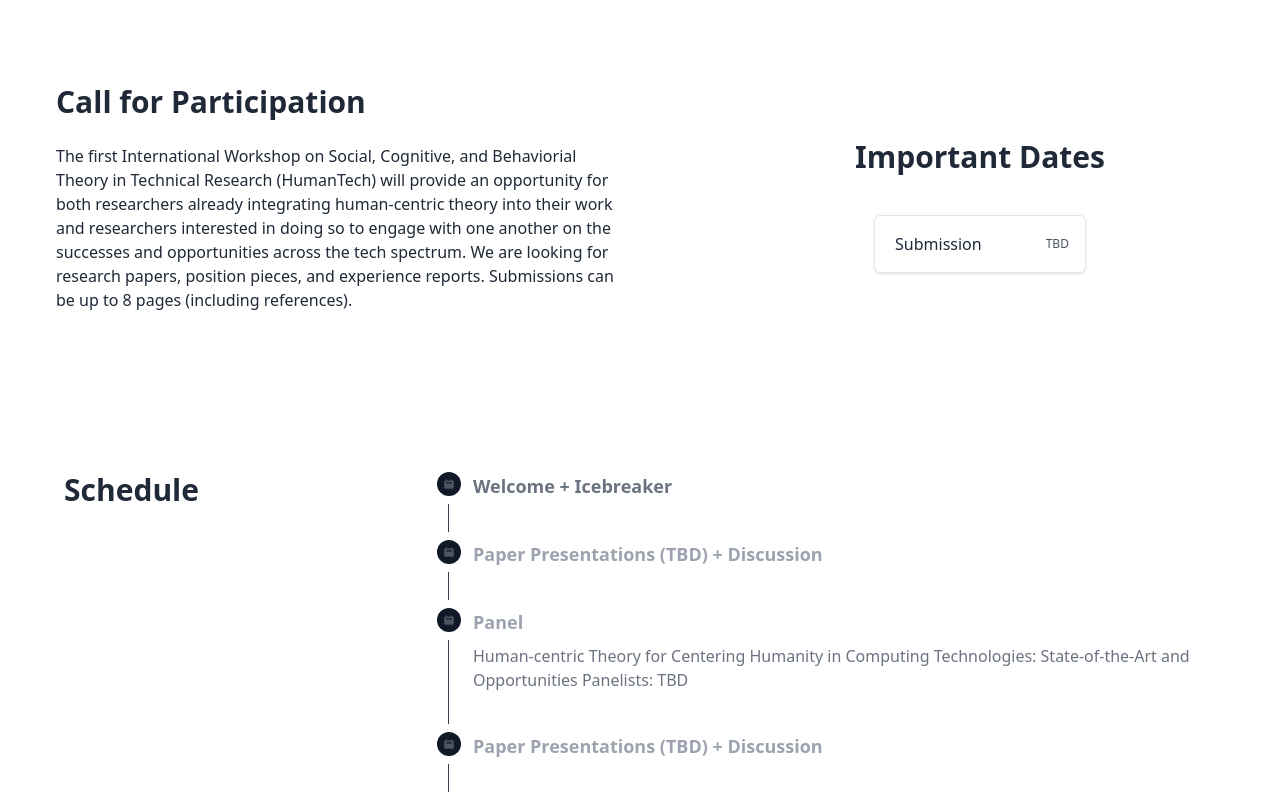
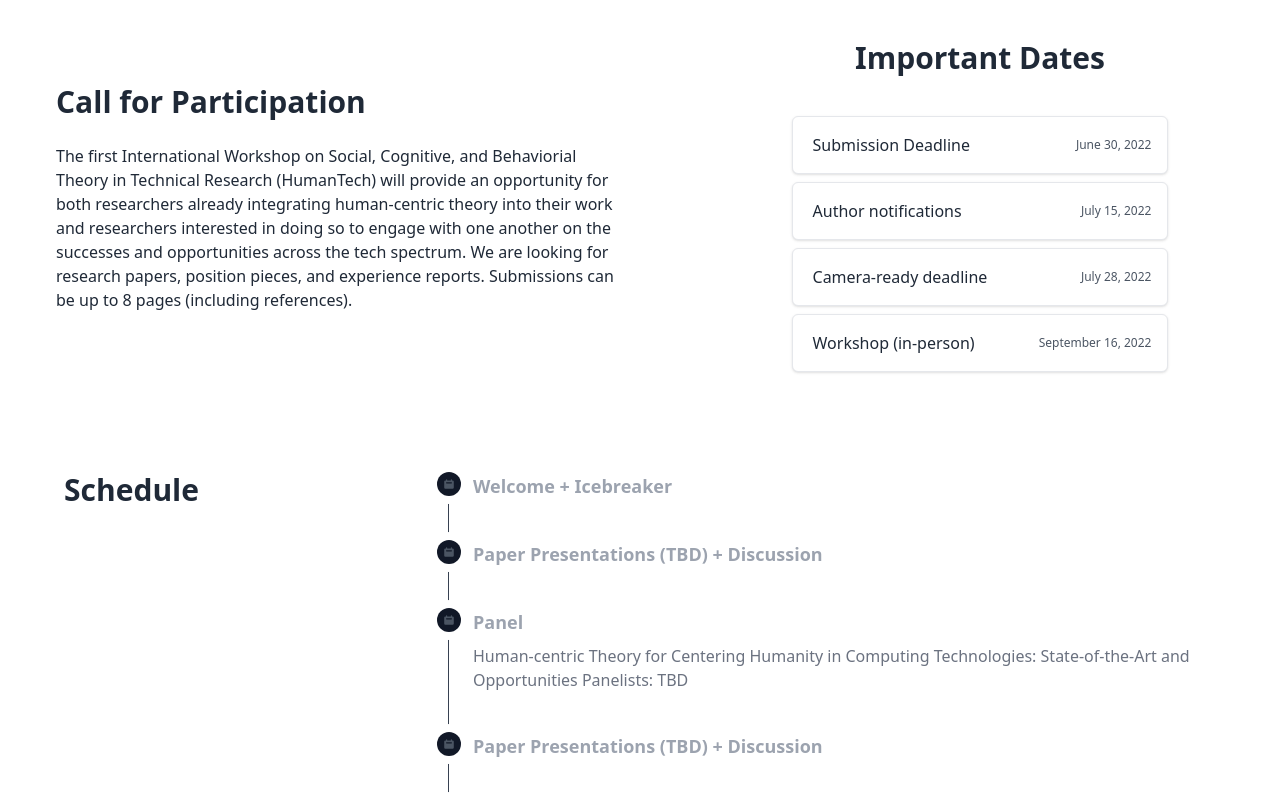
Before and after one commit to INSPIRED-GMU/workshop, a React (Create React App) app in the folder webapp/: page / in a window 1280 px wide. Shown: the part 2620-3418 px from the top of the page. Built offline with nearby package versions, Linux system fonts and the light colour scheme.

Commit message:
deadlines added

```diff
--- a/webapp/src/components/importantDates.js
+++ b/webapp/src/components/importantDates.js
@@ -8,11 +8,47 @@ export default function ImportantDates() {
             <div class="shadow border select-none cursor-pointer bg-white dark:bg-gray-800 rounded-md flex flex-1 items-center p-4">
                 <div class="flex-1 pl-1 md:mr-16">
                     <div class="font-medium dark:text-white">
-                        Submission
+                        Submission Deadline
                     </div>
                 </div>
                 <div class="text-gray-600 dark:text-gray-200 text-xs">
-                    TBD
+                June 30, 2022
+                </div>
+            </div>
+        </li>
+        <li class="border-gray-400 flex flex-row mb-2">
+            <div class="shadow border select-none cursor-pointer bg-white dark:bg-gray-800 rounded-md flex flex-1 items-center p-4">
+                <div class="flex-1 pl-1 md:mr-16">
+                    <div class="font-medium dark:text-white">
+                        Author notifications
+                    </div>
+                </div>
+                <div class="text-gray-600 dark:text-gray-200 text-xs">
+                July 15, 2022
+                </div>
+            </div>
+        </li>
+        <li class="border-gray-400 flex flex-row mb-2">
+            <div class="shadow border select-none cursor-pointer bg-white dark:bg-gray-800 rounded-md flex flex-1 items-center p-4">
+                <div class="flex-1 pl-1 md:mr-16">
+                    <div class="font-medium dark:text-white">
+                    Camera-ready deadline
+                    </div>
+                </div>
+                <div class="text-gray-600 dark:text-gray-200 text-xs">
+                July 28, 2022
+                </div>
+            </div>
+        </li>
+        <li class="border-gray-400 flex flex-row mb-2">
+            <div class="shadow border select-none cursor-pointer bg-white dark:bg-gray-800 rounded-md flex flex-1 items-center p-4">
+                <div class="flex-1 pl-1 md:mr-16">
+                    <div class="font-medium dark:text-white">
+                    Workshop (in-person)
+                    </div>
+                </div>
+                <div class="text-gray-600 dark:text-gray-200 text-xs">
+                September 16, 2022
                 </div>
             </div>
         </li>
--- a/webapp/src/components/team.js
+++ b/webapp/src/components/team.js
@@ -78,7 +78,7 @@ export default function Team() {
         <div class="p-4">
             <div class="text-center mb-4 opacity-90">
                 <a href="#" class="block relative">
-                    <img alt="profil" src="https://media-exp1.licdn.com/dms/image/C4D03AQGd8FRdRwTq6A/profile-displayphoto-shrink_800_800/0/1649286826533?e=1655337600&v=beta&t=QchwRSkP1LS2v5o2k6PGddDYHDDS3CVj_Egg3F5vubo" class="mx-auto object-cover rounded-full h-40 w-40 "/>
+                    <img alt="profil" src="https://media-exp1.licdn.com/dms/image/C4D03AQFPDVR3hesr5A/profile-displayphoto-shrink_400_400/0/1650410200389?e=1655942400&v=beta&t=hg6qzj3iLvQnpyABDcEVoxxNPa-7eIe0o4dT_DFu6cY" class="mx-auto object-cover rounded-full h-40 w-40 "/>
                 </a>
             </div>
             <div class="text-center">
--- a/webapp/src/components/timeline.js
+++ b/webapp/src/components/timeline.js
@@ -9,7 +9,7 @@ export default function Timeline () {
 <span class="flex absolute -left-3 justify-center items-center w-6 h-6 bg-gray-200 rounded-full ring-8 ring-white ring-gray-900 bg-gray-900">
 <svg class="w-3 h-3 text-gray-600 text-gray-400" fill="currentColor" viewBox="0 0 20 20" xmlns="http://www.w3.org/2000/svg"><path fill-rule="evenodd" d="M6 2a1 1 0 00-1 1v1H4a2 2 0 00-2 2v10a2 2 0 002 2h12a2 2 0 002-2V6a2 2 0 00-2-2h-1V3a1 1 0 10-2 0v1H7V3a1 1 0 00-1-1zm0 5a1 1 0 000 2h8a1 1 0 100-2H6z" clip-rule="evenodd"></path></svg>
 </span>
-<h3 class="flex items-center mb-1 text-lg font-semibold text-gray-500">Welcome + Icebreaker</h3>
+<h3 class="flex items-center mb-1 text-lg font-semibold text-gray-400">Welcome + Icebreaker</h3>
 <time class="block mb-2 text-sm font-normal leading-none text-gray-400 text-gray-500"></time>
 <p class="mb-4 text-base font-normal text-gray-500 text-gray-400"></p>
 </li>
```
